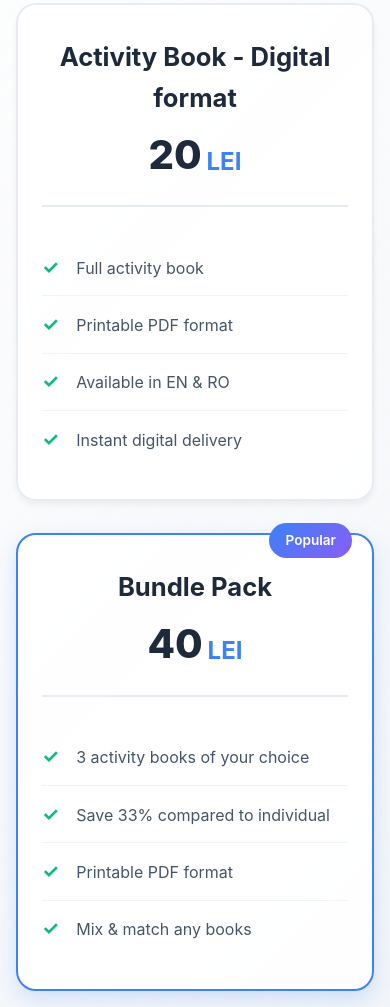
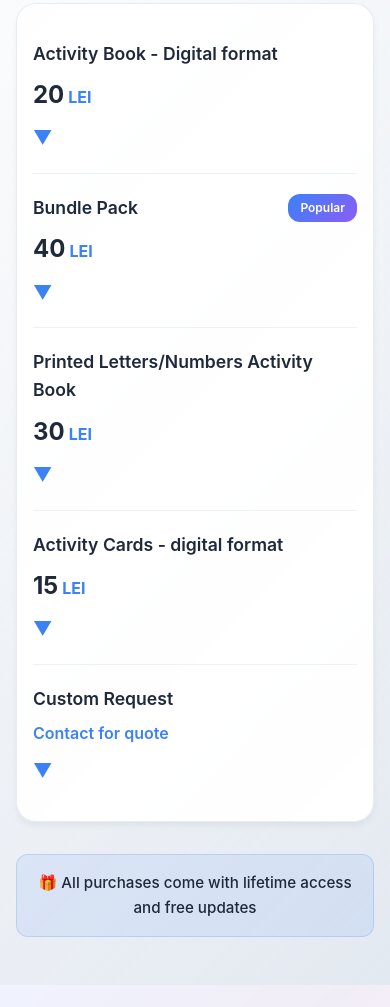
Before and after one commit to CrayonAndBeyond/crayonandbeyond.github.io, a plain HTML site: page index.html in a window 390 px wide. Shown: the part 7450-8457 px from the top of the page. Drawn offline with Linux system fonts and the light colour scheme.

Commit message:
refactor pricing section

```diff
--- a/index.html
+++ b/index.html
@@ -224,20 +224,26 @@
             Affordable, high-quality educational materials for every family
           </p>
 
-          <div class="pricing-grid">
-            <div class="pricing-card">
+          <div class="pricing-list">
+            <!-- Item 1: Activity Book Digital -->
+            <div class="pricing-item" onclick="togglePricingDetails(this)">
               <div class="pricing-header">
+                <div class="pricing-title-wrapper">
                   <h3
+                    class="pricing-title"
                     data-en="Activity Book - Digital format"
                     data-ro="Carte de Activități format digital"
                   >
                     Activity Book - Digital format
                   </h3>
-                <div class="price">
-                  <span class="amount">20</span>
-                  <span class="currency">LEI</span>
                 </div>
+                <div class="pricing-price">
+                  <span class="price-amount">20</span>
+                  <span class="price-currency">LEI</span>
                 </div>
+                <span class="expand-icon">▼</span>
+              </div>
+              <div class="pricing-details">
                 <ul class="pricing-features">
                   <li
                     data-en="Full activity book"
@@ -265,18 +271,33 @@
                   </li>
                 </ul>
               </div>
+            </div>
 
-            <div class="pricing-card featured">
-              <div class="badge" data-en="Popular" data-ro="Popular">
-                Popular
+            <!-- Item 2: Bundle Pack -->
+            <div class="pricing-item" onclick="togglePricingDetails(this)">
+              <div class="pricing-header">
+                <div class="pricing-title-wrapper">
+                  <h3
+                    class="pricing-title"
+                    data-en="Bundle Pack"
+                    data-ro="Pachet"
+                  >
+                    Bundle Pack
+                  </h3>
+                  <span
+                    class="popular-badge"
+                    data-en="Popular"
+                    data-ro="Popular"
+                    >Popular</span
+                  >
                 </div>
-              <div class="pricing-header">
-                <h3 data-en="Bundle Pack" data-ro="Pachet">Bundle Pack</h3>
-                <div class="price">
-                  <span class="amount">40</span>
-                  <span class="currency">LEI</span>
+                <div class="pricing-price">
+                  <span class="price-amount">40</span>
+                  <span class="price-currency">LEI</span>
                 </div>
+                <span class="expand-icon">▼</span>
               </div>
+              <div class="pricing-details">
                 <ul class="pricing-features">
                   <li
                     data-en="3 activity books of your choice"
@@ -304,20 +325,27 @@
                   </li>
                 </ul>
               </div>
+            </div>
 
-            <div class="pricing-card">
+            <!-- Item 3: Printed Book -->
+            <div class="pricing-item" onclick="togglePricingDetails(this)">
               <div class="pricing-header">
+                <div class="pricing-title-wrapper">
                   <h3
+                    class="pricing-title"
                     data-en="Printed Letters/Numbers Activity Book"
                     data-ro="Carte de Activități Litere/Cifre format fizic"
                   >
                     Printed Letters/Numbers Activity Book
                   </h3>
-                <div class="price">
-                  <span class="amount">30</span>
-                  <span class="currency">LEI</span>
                 </div>
+                <div class="pricing-price">
+                  <span class="price-amount">30</span>
+                  <span class="price-currency">LEI</span>
                 </div>
+                <span class="expand-icon">▼</span>
+              </div>
+              <div class="pricing-details">
                 <ul class="pricing-features">
                   <li
                     data-en="Full activity book (20-30 pages)"
@@ -330,7 +358,7 @@
                     data-ro="Format printat pe hârtie groasă de calitate (120g/mp) cu spirală și coperți"
                   >
                     Printed format on thick, quality paper (120g/m2) with spiral
-                  and cover
+                    and covers
                   </li>
                   <li
                     data-en="Fast delivery by any chosen method"
@@ -346,20 +374,27 @@
                   </li>
                 </ul>
               </div>
+            </div>
 
-            <div class="pricing-card">
+            <!-- Item 4: Activity Cards -->
+            <div class="pricing-item" onclick="togglePricingDetails(this)">
               <div class="pricing-header">
+                <div class="pricing-title-wrapper">
                   <h3
+                    class="pricing-title"
                     data-en="Activity cards - digital format"
                     data-ro="Carduri de activități - format digital"
                   >
                     Activity Cards - digital format
                   </h3>
-                <div class="price">
-                  <span class="amount">15</span>
-                  <span class="currency">LEI</span>
                 </div>
+                <div class="pricing-price">
+                  <span class="price-amount">15</span>
+                  <span class="price-currency">LEI</span>
                 </div>
+                <span class="expand-icon">▼</span>
+              </div>
+              <div class="pricing-details">
                 <ul class="pricing-features">
                   <li
                     data-en="56 Fun Challenges!"
@@ -379,23 +414,49 @@
                   >
                     Available in EN & RO
                   </li>
+                  <li
+                    data-en="Perfect for travel"
+                    data-ro="Perfect pentru călătorii"
+                  >
+                    Perfect for travel
+                  </li>
                 </ul>
               </div>
+            </div>
 
-            <div class="pricing-card">
+            <!-- Item 5: Custom Request -->
+            <div class="pricing-item" onclick="togglePricingDetails(this)">
               <div class="pricing-header">
-                <h3 data-en="Custom Request" data-ro="Comandă Personalizată">
+                <div class="pricing-title-wrapper">
+                  <h3
+                    class="pricing-title"
+                    data-en="Custom Request"
+                    data-ro="Comandă Personalizată"
+                  >
                     Custom Request
                   </h3>
-                <div class="price">
+                </div>
+                <div class="pricing-price">
                   <span
-                    class="amount-text"
+                    class="price-text"
                     data-en="Contact for quote"
                     data-ro="Contactează pentru preț"
                     >Contact for quote</span
                   >
                 </div>
+                <span class="expand-icon">▼</span>
               </div>
+              <div class="pricing-details">
+                <p
+                  class="pricing-description"
+                  data-en="Want something special? I create personalized activity books tailored to your child's interests, with their name included throughout. Each custom request is a unique, one-of-a-kind creation."
+                  data-ro="Vrei ceva special? Creez cărți de activități personalizate adaptate intereselor copilului tău, cu numele lor inclus. Fiecare cerere personalizată este o creație unică."
+                >
+                  Want something special? I create personalized activity books
+                  tailored to your child's interests, with their name included
+                  throughout. Each custom request is a unique, one-of-a-kind
+                  creation.
+                </p>
                 <ul class="pricing-features">
                   <li
                     data-en="Personalized content for your child"
@@ -422,6 +483,7 @@
                     Unique, one-of-a-kind creation
                   </li>
                 </ul>
+              </div>
             </div>
           </div>
 
@@ -462,6 +524,21 @@
                   <a href="mailto:crayonbeyond@gmail.com"
                     >crayonbeyond@gmail.com</a
                   >
+                </p>
+              </div>
+
+              <div class="contact-item">
+                <h4>📱 Facebook</h4>
+                <p>
+                  <a
+                    href="https://www.facebook.com/profile.php?id=61583150904829"
+                    target="_blank"
+                    rel="noopener noreferrer"
+                    data-en="Visit our Facebook page"
+                    data-ro="Vizitează pagina noastră de Facebook"
+                  >
+                    Visit our Facebook page
+                  </a>
                 </p>
               </div>
 
--- a/script.js
+++ b/script.js
@@ -611,3 +611,21 @@ function initHeaderScroll() {
 window.addEventListener("load", () => {
   document.body.style.opacity = "1";
 });
+
+// Pricing item toggle
+function togglePricingDetails(item) {
+  const details = item.querySelector(".pricing-details");
+  const isActive = item.classList.contains("active");
+
+  // Close all other items
+  document.querySelectorAll(".pricing-item").forEach((i) => {
+    i.classList.remove("active");
+    i.querySelector(".pricing-details").classList.remove("show");
+  });
+
+  // Toggle current item
+  if (!isActive) {
+    item.classList.add("active");
+    details.classList.add("show");
+  }
+}
--- a/styles.css
+++ b/styles.css
@@ -605,128 +605,156 @@ section.visible {
   margin-bottom: 3rem;
 }
 
-.pricing-grid {
-  display: grid;
-  grid-template-columns: repeat(auto-fit, minmax(300px, 1fr));
-  gap: 2rem;
-  margin-top: 3rem;
+/* Simple List Style */
+.pricing-list {
+  background: rgba(255, 255, 255, 0.95);
+  border-radius: 20px;
+  padding: 2rem;
+  box-shadow: 0 4px 6px rgba(0, 0, 0, 0.05);
+  border: 1px solid rgba(226, 232, 240, 0.8);
+  max-width: 900px;
+  margin: 0 auto;
 }
 
-.pricing-card {
-  background: rgba(255, 255, 255, 0.95);
-  border-radius: 20px;
-  padding: 2.5rem;
-  border: 2px solid rgba(226, 232, 240, 0.8);
+.pricing-item {
+  padding: 1.5rem 0;
+  border-bottom: 1px solid rgba(226, 232, 240, 0.6);
   transition: all 0.3s ease;
-  position: relative;
-  box-shadow: 0 4px 6px rgba(0, 0, 0, 0.05);
 }
 
-.pricing-card:hover {
-  transform: translateY(-8px);
-  box-shadow: 0 20px 40px rgba(0, 0, 0, 0.1);
-  border-color: rgba(59, 130, 246, 0.5);
+.pricing-item:last-child {
+  border-bottom: none;
 }
 
-.pricing-card.featured {
-  border-color: #3b82f6;
-  box-shadow: 0 8px 20px rgba(59, 130, 246, 0.2);
+.pricing-item:hover {
+  background: rgba(59, 130, 246, 0.02);
+  padding-left: 1rem;
+  padding-right: 1rem;
+  margin-left: -1rem;
+  margin-right: -1rem;
+  border-radius: 12px;
 }
 
-.pricing-card.featured:hover {
-  box-shadow: 0 20px 40px rgba(59, 130, 246, 0.3);
+.pricing-header {
+  display: flex;
+  justify-content: space-between;
+  align-items: center;
+  cursor: pointer;
+  gap: 1rem;
 }
 
-.badge {
-  position: absolute;
-  top: -12px;
-  right: 20px;
+.pricing-title-wrapper {
+  display: flex;
+  align-items: center;
+  gap: 0.75rem;
+  flex: 1;
+}
+
+.pricing-title {
+  font-size: 1.25rem;
+  font-weight: 600;
+  color: #1e293b;
+  margin: 0;
+}
+
+.popular-badge {
   background: linear-gradient(135deg, #3b82f6, #8b5cf6);
   color: white;
-  padding: 0.4rem 1rem;
-  border-radius: 20px;
-  font-size: 0.85rem;
+  padding: 0.25rem 0.75rem;
+  border-radius: 12px;
+  font-size: 0.75rem;
   font-weight: 600;
 }
 
-.pricing-header {
-  text-align: center;
-  margin-bottom: 2rem;
-  padding-bottom: 1.5rem;
-  border-bottom: 2px solid rgba(226, 232, 240, 0.8);
+.pricing-price {
+  display: flex;
+  align-items: baseline;
+  gap: 0.25rem;
+  font-weight: 700;
+  white-space: nowrap;
 }
 
-.pricing-header h3 {
-  font-size: 1.6rem;
+.price-amount {
+  font-size: 1.75rem;
   color: #1e293b;
-  margin-bottom: 1rem;
-  font-weight: 700;
 }
 
-.price {
-  display: flex;
-  align-items: flex-start;
-  justify-content: center;
-  gap: 0.3rem;
+.price-currency {
+  font-size: 1rem;
+  color: #3b82f6;
 }
 
-.currency {
-  font-size: 1.5rem;
-  font-weight: 700;
+.price-text {
+  font-size: 1rem;
   color: #3b82f6;
-  margin-top: 0.5rem;
+  font-weight: 600;
 }
 
-.amount {
-  font-size: 3rem;
-  font-weight: 800;
-  color: #1e293b;
-  line-height: 1;
+.pricing-details {
+  max-height: 0;
+  overflow: hidden;
+  transition: max-height 0.4s ease, padding 0.4s ease;
+  padding: 0;
 }
 
-.amount-text {
-  font-size: 1.3rem;
-  font-weight: 600;
-  color: #3b82f6;
+.pricing-details.show {
+  max-height: 500px;
+  padding-top: 1rem;
+}
+
+.pricing-description {
+  color: #64748b;
+  line-height: 1.6;
+  font-size: 0.95rem;
+  margin-bottom: 1rem;
 }
 
 .pricing-features {
   list-style: none;
   padding: 0;
+  display: grid;
+  grid-template-columns: repeat(auto-fit, minmax(200px, 1fr));
+  gap: 0.5rem;
 }
 
 .pricing-features li {
-  padding: 0.8rem 0;
   color: #475569;
-  font-size: 1rem;
-  line-height: 1.6;
-  border-bottom: 1px solid rgba(226, 232, 240, 0.5);
-}
-
-.pricing-features li:last-child {
-  border-bottom: none;
+  font-size: 0.9rem;
+  display: flex;
+  align-items: flex-start;
+  gap: 0.5rem;
 }
 
 .pricing-features li::before {
   content: "✓";
   color: #10b981;
   font-weight: bold;
-  margin-right: 0.8rem;
+  flex-shrink: 0;
+}
+
+.expand-icon {
+  color: #3b82f6;
   font-size: 1.2rem;
+  transition: transform 0.3s ease;
+  flex-shrink: 0;
+}
+
+.pricing-item.active .expand-icon {
+  transform: rotate(180deg);
 }
 
 .pricing-note {
   text-align: center;
-  margin-top: 3rem;
-  padding: 1.5rem;
+  margin-top: 2rem;
+  padding: 1rem;
   background: rgba(59, 130, 246, 0.1);
-  border-radius: 15px;
+  border-radius: 12px;
   border: 1px solid rgba(59, 130, 246, 0.2);
 }
 
 .pricing-note p {
   color: #1e293b;
-  font-size: 1.1rem;
+  font-size: 0.95rem;
   font-weight: 500;
 }
 
@@ -902,6 +930,33 @@ footer p {
   .section-title {
     font-size: 2rem;
   }
+
+  .pricing-list {
+    padding: 1.5rem;
+  }
+
+  .pricing-header {
+    flex-direction: column;
+    align-items: flex-start;
+    gap: 0.5rem;
+  }
+
+  .pricing-title-wrapper {
+    width: 100%;
+    justify-content: space-between;
+  }
+
+  .pricing-price {
+    align-self: flex-start;
+  }
+
+  .pricing-features {
+    grid-template-columns: 1fr;
+  }
+
+  .pricing-item {
+    padding: 1.25rem 0;
+  }
 }
 
 @media (max-width: 480px) {
@@ -953,4 +1008,20 @@ footer p {
     margin-left: auto;
     margin-right: 0.35rem;
   }
+
+  .pricing-list {
+    padding: 1rem;
+  }
+
+  .pricing-title {
+    font-size: 1.1rem;
+  }
+
+  .price-amount {
+    font-size: 1.5rem;
+  }
+
+  .pricing-features li {
+    font-size: 0.85rem;
+  }
 }
```
Lines whose indentation alone changed are shown as unchanged.
